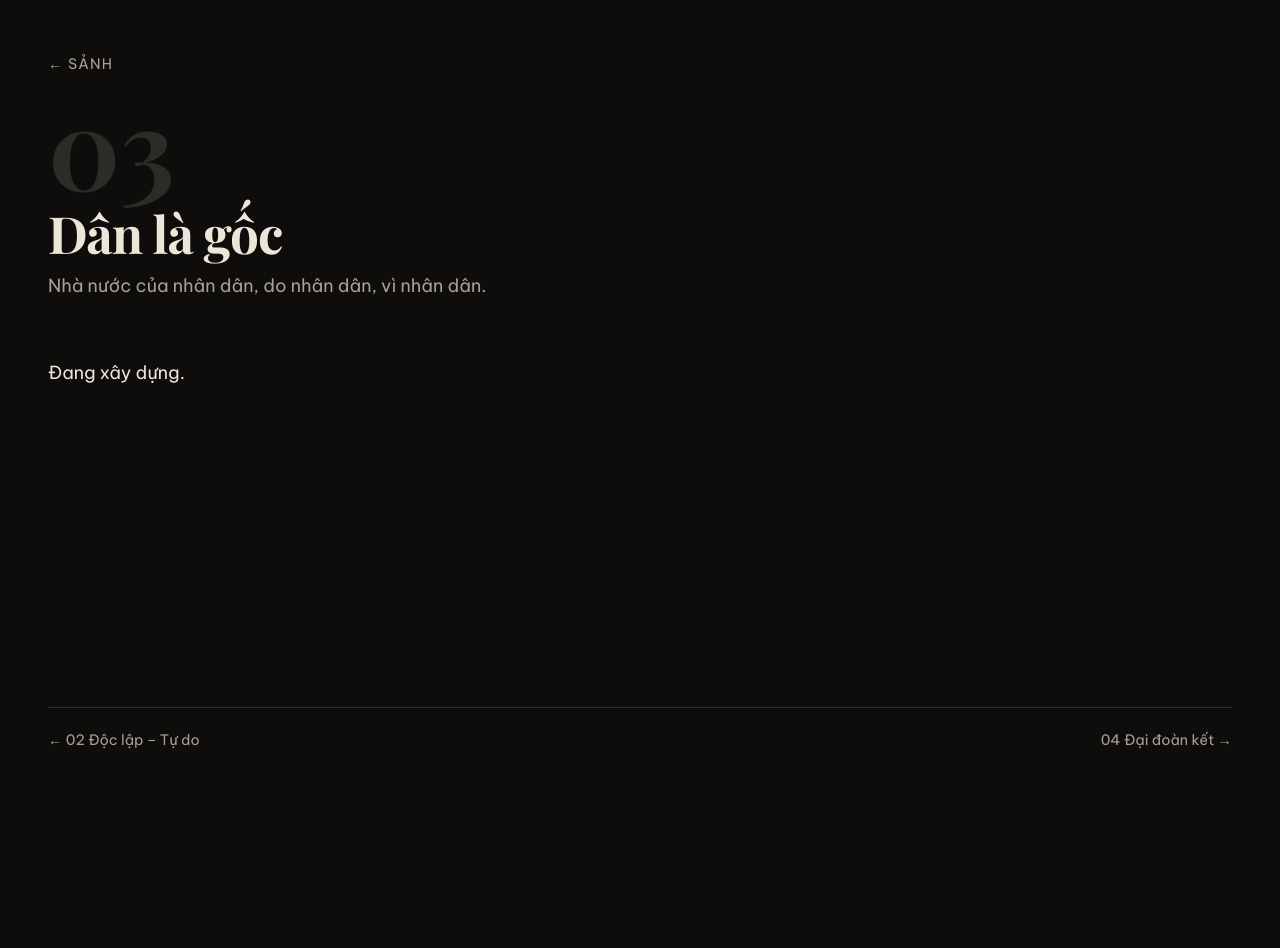
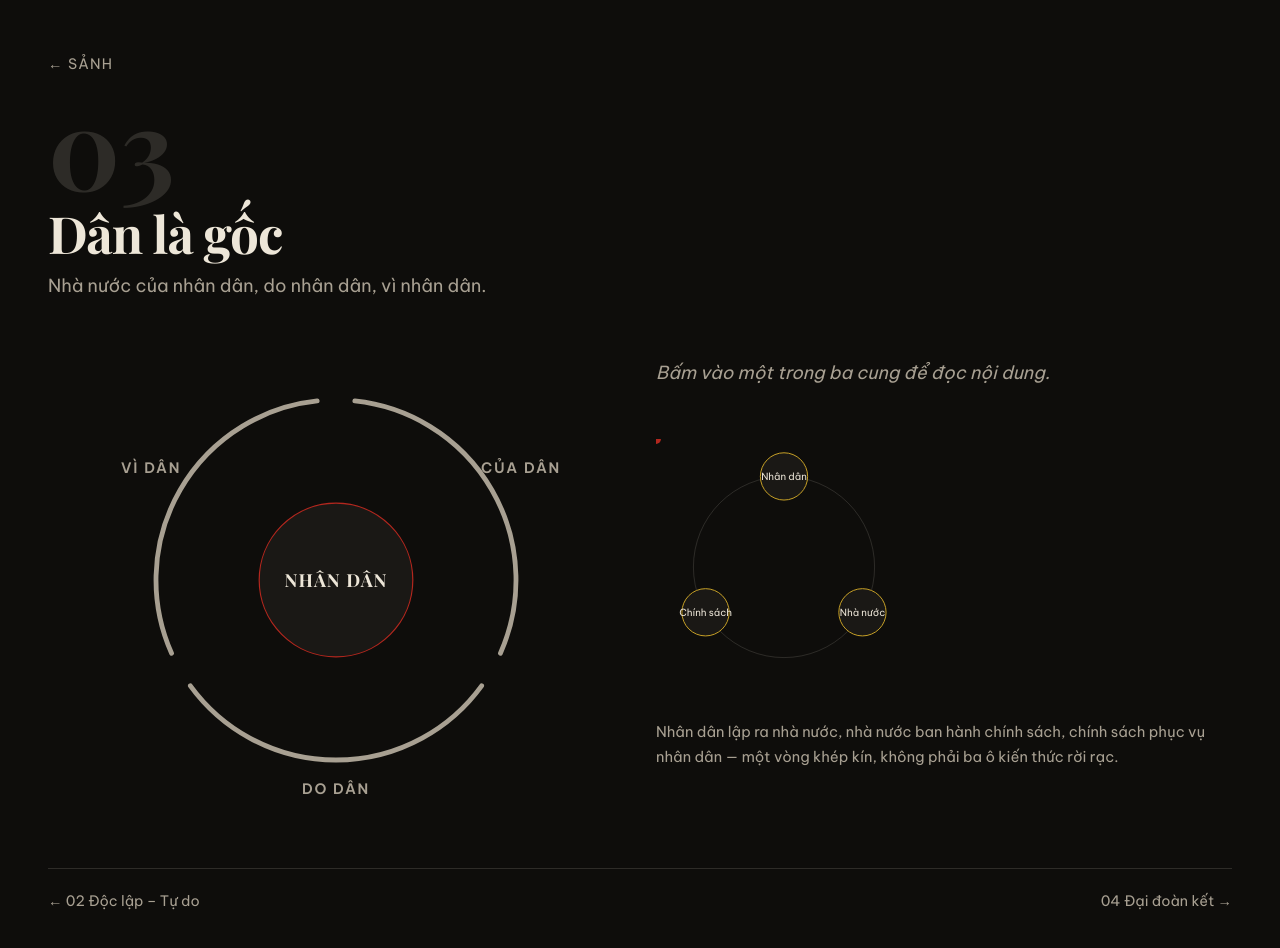
Before and after one commit to linhjr87/HCM-museum, a React (Vite) app: page /phong-3 in a window 1280 px wide. Shown: the top 948 px of the page. Before the commit the page ends 800 px from the top, so only its background shows below. Built offline with nearby package versions, Linux system fonts and the light colour scheme.

Commit message:
feat: phòng 3 với sơ đồ ba cung và vòng tuần hoàn

```diff
--- /dev/null
+++ b/src/lib/polar.ts
@@ -0,0 +1,20 @@
+export type Point = { x: number; y: number };
+
+/** 0 độ ở đỉnh vòng tròn, tăng theo chiều kim đồng hồ. */
+export function polar(cx: number, cy: number, r: number, deg: number): Point {
+  const rad = ((deg - 90) * Math.PI) / 180;
+  return { x: cx + r * Math.cos(rad), y: cy + r * Math.sin(rad) };
+}
+
+export function arcPath(
+  cx: number,
+  cy: number,
+  r: number,
+  startDeg: number,
+  endDeg: number,
+): string {
+  const start = polar(cx, cy, r, startDeg);
+  const end = polar(cx, cy, r, endDeg);
+  const largeArc = endDeg - startDeg <= 180 ? 0 : 1;
+  return `M ${start.x} ${start.y} A ${r} ${r} 0 ${largeArc} 1 ${end.x} ${end.y}`;
+}
--- /dev/null
+++ b/src/rooms/room3/CycleRing.tsx
@@ -0,0 +1,43 @@
+import { useReducedMotion } from '../../hooks/useReducedMotion';
+import { polar } from '../../lib/polar';
+
+const CX = 130;
+const CY = 130;
+const R = 92;
+
+export default function CycleRing({ nodes }: { nodes: { id: string; label: string }[] }) {
+  const reduced = useReducedMotion();
+
+  return (
+    <svg
+      className="cycle"
+      viewBox="0 0 260 260"
+      role="img"
+      aria-label="Vòng tuần hoàn nhân dân, nhà nước, chính sách"
+    >
+      <circle cx={CX} cy={CY} r={R} fill="none" stroke="var(--line)" strokeWidth="1" />
+
+      {!reduced && (
+        <circle r="5" fill="var(--accent)">
+          <animateMotion
+            dur="8s"
+            repeatCount="indefinite"
+            path={`M ${CX} ${CY - R} A ${R} ${R} 0 1 1 ${CX - 0.01} ${CY - R} Z`}
+          />
+        </circle>
+      )}
+
+      {nodes.map((node, i) => {
+        const p = polar(CX, CY, R, (360 / nodes.length) * i);
+        return (
+          <g key={node.id}>
+            <circle cx={p.x} cy={p.y} r="24" fill="var(--ink-soft)" stroke="var(--accent-soft)" strokeWidth="1" />
+            <text className="cycle__label" x={p.x} y={p.y + 4} textAnchor="middle">
+              {node.label}
+            </text>
+          </g>
+        );
+      })}
+    </svg>
+  );
+}
--- /dev/null
+++ b/src/rooms/room3/PeopleDiagram.tsx
@@ -0,0 +1,65 @@
+import type { PeopleFacet } from '../../content/types';
+import { arcPath, polar } from '../../lib/polar';
+
+const CX = 200;
+const CY = 200;
+const R = 150;
+const GAP = 6;
+
+type Props = {
+  facets: PeopleFacet[];
+  activeId: string | null;
+  onToggle: (id: string) => void;
+};
+
+export default function PeopleDiagram({ facets, activeId, onToggle }: Props) {
+  return (
+    <svg className="pd" viewBox="0 0 400 400" role="group" aria-label="Sơ đồ nhân dân">
+      <circle cx={CX} cy={CY} r={64} fill="var(--ink-soft)" stroke="var(--accent)" strokeWidth="1" />
+      <text className="pd__core" x={CX} y={CY + 6} textAnchor="middle">NHÂN DÂN</text>
+
+      {facets.map((facet, i) => {
+        const start = i * 120 + GAP;
+        const end = (i + 1) * 120 - GAP;
+        const mid = polar(CX, CY, R + 28, (start + end) / 2);
+        const on = activeId === facet.id;
+        const dim = activeId !== null && !on;
+
+        return (
+          <g
+            key={facet.id}
+            className={dim ? 'pd__arc pd__arc--dim' : 'pd__arc'}
+            onClick={() => onToggle(facet.id)}
+          >
+            <path
+              d={arcPath(CX, CY, R, start, end)}
+              fill="none"
+              stroke={on ? 'var(--accent)' : 'var(--paper-dim)'}
+              strokeWidth={on ? 10 : 4}
+              strokeLinecap="round"
+            />
+            <text className="pd__label" x={mid.x} y={mid.y} textAnchor="middle">
+              {facet.title}
+            </text>
+            <path
+              d={arcPath(CX, CY, R, start, end)}
+              fill="none"
+              stroke="transparent"
+              strokeWidth={30}
+              tabIndex={0}
+              role="button"
+              aria-pressed={on}
+              aria-label={facet.title}
+              onKeyDown={(event) => {
+                if (event.key === 'Enter' || event.key === ' ') {
+                  event.preventDefault();
+                  onToggle(facet.id);
+                }
+              }}
+            />
+          </g>
+        );
+      })}
+    </svg>
+  );
+}
--- /dev/null
+++ b/src/rooms/room3/room3.css
@@ -0,0 +1,39 @@
+.r3 {
+  display: grid;
+  gap: 2rem;
+  grid-template-columns: minmax(0, 1fr);
+  align-items: start;
+}
+
+@media (min-width: 900px) {
+  .r3 { grid-template-columns: minmax(0, 1fr) minmax(0, 1fr); }
+}
+
+.r3__diagram { max-width: 30rem; margin-inline: auto; width: 100%; }
+
+.pd { width: 100%; height: auto; }
+.pd__arc { cursor: pointer; transition: opacity var(--dur-fast) var(--ease); }
+.pd__arc--dim { opacity: .35; }
+
+.pd__core {
+  font-family: var(--font-display);
+  font-size: 15px;
+  fill: var(--paper);
+  letter-spacing: .06em;
+}
+
+.pd__label {
+  font-family: var(--font-body);
+  font-size: 12px;
+  font-weight: 600;
+  letter-spacing: .12em;
+  fill: var(--paper-dim);
+}
+
+.r3__detail h2 { font-size: 1.6rem; color: var(--accent); }
+.r3__short { color: var(--accent-soft); margin: .4rem 0 .8rem; }
+.r3__hint { color: var(--paper-dim); font-style: italic; }
+.r3__note { color: var(--paper-dim); font-size: .92rem; max-width: var(--measure); }
+
+.cycle { width: min(16rem, 100%); height: auto; margin-top: 2rem; }
+.cycle__label { font-family: var(--font-body); font-size: 10px; fill: var(--paper); }
--- a/src/routes/Room3.tsx
+++ b/src/routes/Room3.tsx
@@ -1,13 +1,44 @@
+import { useState } from 'react';
 import RoomShell from '../components/RoomShell';
+import { cycle, cycleNote, facets } from '../content/room3';
+import CycleRing from '../rooms/room3/CycleRing';
+import PeopleDiagram from '../rooms/room3/PeopleDiagram';
+import '../rooms/room3/room3.css';
 
 export default function Room3() {
+  const [activeId, setActiveId] = useState<string | null>(null);
+  const active = facets.find((facet) => facet.id === activeId) ?? null;
+
   return (
     <RoomShell
       number="03"
       title="Dân là gốc"
       tagline="Nhà nước của nhân dân, do nhân dân, vì nhân dân."
     >
-      <p>Đang xây dựng.</p>
+      <div className="r3">
+        <div className="r3__diagram">
+          <PeopleDiagram
+            facets={facets}
+            activeId={activeId}
+            onToggle={(id) => setActiveId((current) => (current === id ? null : id))}
+          />
+        </div>
+
+        <div className="r3__side">
+          {active ? (
+            <article className="r3__detail">
+              <h2>{active.title}</h2>
+              <p className="r3__short">{active.short}</p>
+              <p>{active.detail}</p>
+            </article>
+          ) : (
+            <p className="r3__hint">Bấm vào một trong ba cung để đọc nội dung.</p>
+          )}
+
+          <CycleRing nodes={cycle} />
+          <p className="r3__note">{cycleNote}</p>
+        </div>
+      </div>
     </RoomShell>
   );
 }
```
Also changed, not shown: 1 other file (tests, documents, lock files or other folders).
